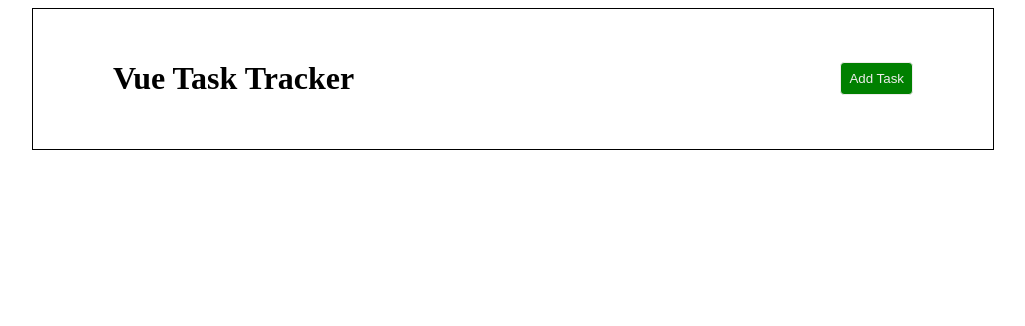
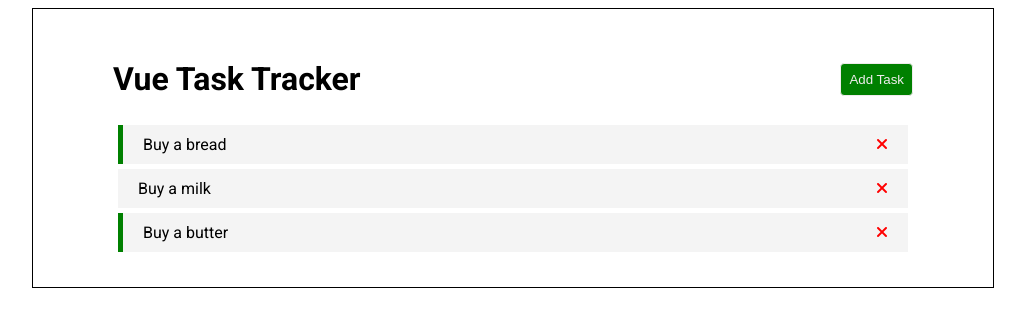
Before and after one commit to artemshakhoval/vue-task-tracker, a Vue app: page / in a window 1280 px wide. Shown: the top 326 px of the page, without its empty margins (127-1152 px from the left). Built offline with nearby package versions, Linux system fonts and the light colour scheme.

Commit message:
add task component

```diff
--- a/public/index.html
+++ b/public/index.html
@@ -5,6 +5,9 @@
     <meta http-equiv="X-UA-Compatible" content="IE=edge">
     <meta name="viewport" content="width=device-width,initial-scale=1.0">
     <link rel="icon" href="<%= BASE_URL %>favicon.ico">
+    <link rel="preconnect" href="https://fonts.googleapis.com">
+<link rel="preconnect" href="https://fonts.gstatic.com" crossorigin>
+<link href="https://fonts.googleapis.com/css2?family=Roboto:wght@300;400;500;700&display=swap" rel="stylesheet">
     <link rel="stylesheet" href="https://cdnjs.cloudflare.com/ajax/libs/font-awesome/6.4.2/css/all.min.css" integrity="sha512-z3gLpd7yknf1YoNbCzqRKc4qyor8gaKU1qmn+CShxbuBusANI9QpRohGBreCFkKxLhei6S9CQXFEbbKuqLg0DA==" crossorigin="anonymous" referrerpolicy="no-referrer" />
     <title><%= htmlWebpackPlugin.options.title %></title>
   </head>
--- a/src/App.vue
+++ b/src/App.vue
@@ -1,25 +1,53 @@
 <template>
   <div class="container">
-    <Header title="Vue Task Tracker"/>
+    <Header title="Vue Task Tracker" />
+    <Tasks :tasks="tasks" />
   </div>
 </template>
 
 <script>
 import Header from './components/Header.vue'
+import Tasks from './components/Tasks.vue'
 
 export default {
   name: 'App',
   components: {
     Header,
+    Tasks
+  },
+  data() {
+    return {
+      tasks: []
+    }
+  },
+  created() {
+    this.tasks = [
+      {
+        id: 1,
+        text: 'Buy a bread',
+        completed: true
+      },
+      {
+        id: 2,
+        text: 'Buy a milk',
+        completed: false
+      },
+      {
+        id: 3,
+        text: 'Buy a butter',
+        completed: true
+      },
+    ]
   }
 }
 </script>
 
-<style>
+<style scope>
 #app {
   box-sizing: border-box;
   margin: 0;
   padding: 0;
+  font-family: 'Roboto', sans-serif;
 }
 
 .container {
@@ -36,7 +64,8 @@ export default {
   border: 1px solid;
   border-radius: 4px;
   cursor: pointer;
-    }
+}
+
 .btn:focus {
   outline: none;
 }
--- a/src/components/Header.vue
+++ b/src/components/Header.vue
@@ -7,11 +7,10 @@
 
 <script>
 import Button from './Button.vue'
-
     export default {
         name: 'Header',
         props: {
-            title: String,
+            title: String
         },
         components: {
             Button
@@ -19,7 +18,7 @@ import Button from './Button.vue'
     }
 </script>
 
-<style scoped>
+<style scope>
     header {
         display: flex;
         justify-content: space-between;
--- /dev/null
+++ b/src/components/Task.vue
@@ -0,0 +1,38 @@
+<template>
+    <p :class="[task.completed ? 'completed' : '', 'task']" class="task">
+        {{ task.text }}
+        <i class="fas fa-times" />
+    </p>
+</template>
+
+<script>
+    export default {
+        name: 'Task',
+        props: {
+            task: Object
+        },
+    }
+</script>
+
+<style scope>
+.task {
+    display: flex;
+    justify-content: space-between;
+    align-items: center;
+    background: #f4f4f4;
+    margin: 5px;
+    padding: 10px 20px;
+    cursor: pointer;
+}
+
+.task.completed {
+    border-left: 5px solid green;
+}
+
+.fas {
+    color: red;
+}
+.task:hover > .fas {
+    font-size: 20px;
+}
+</style>
--- /dev/null
+++ b/src/components/Tasks.vue
@@ -0,0 +1,18 @@
+<template>
+    <div :key="task.id" v-for="task in tasks" class="tasks">
+        <Task :task="task"/>
+    </div>
+</template>
+
+<script>
+import Task from './Task.vue'
+    export default {
+        name: 'Tasks',
+        props: {
+            tasks: Array
+        },
+        components: {
+            Task
+        }
+    }
+</script>
```
Also changed, not shown: src/components/Button.vue (+1 -12 lines).
